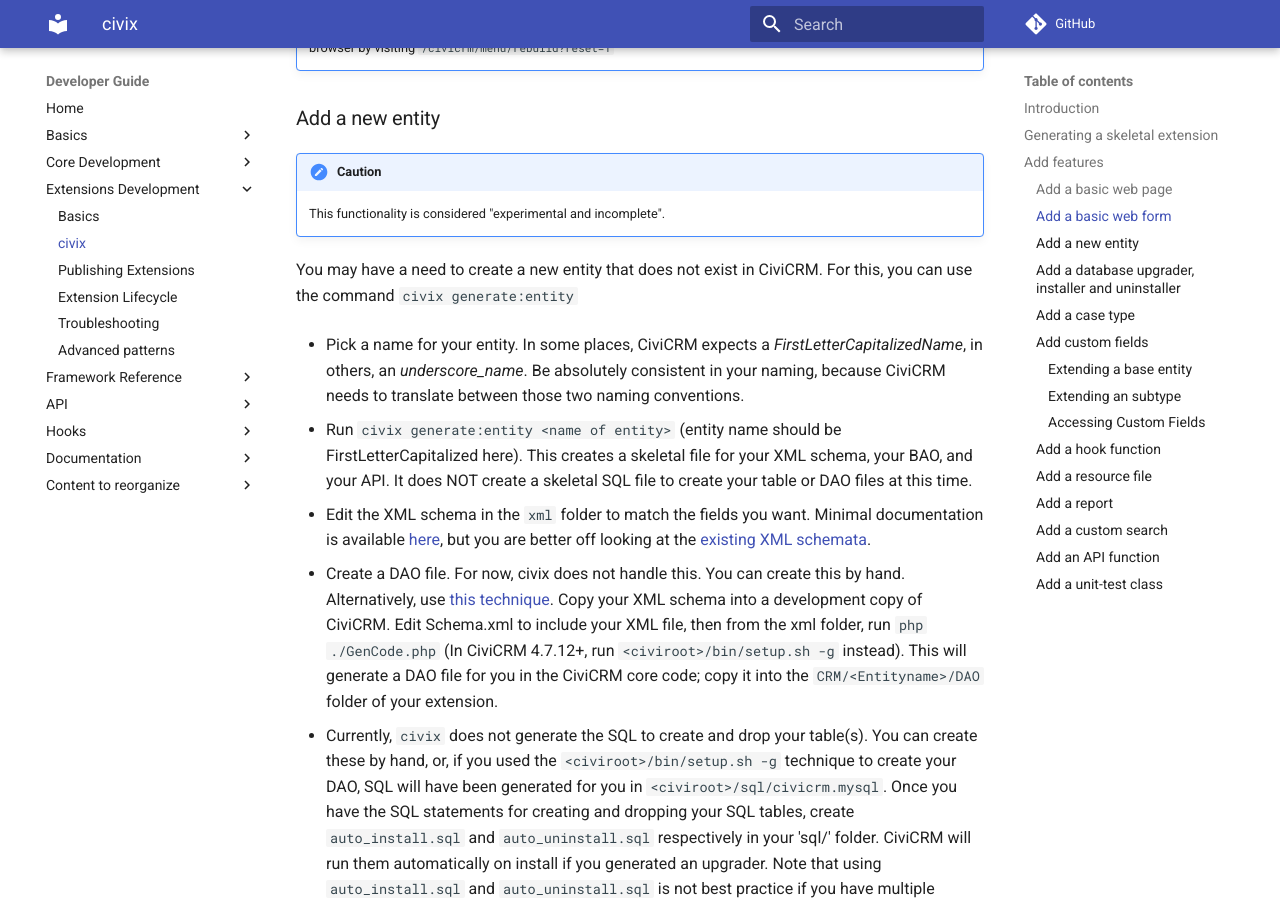
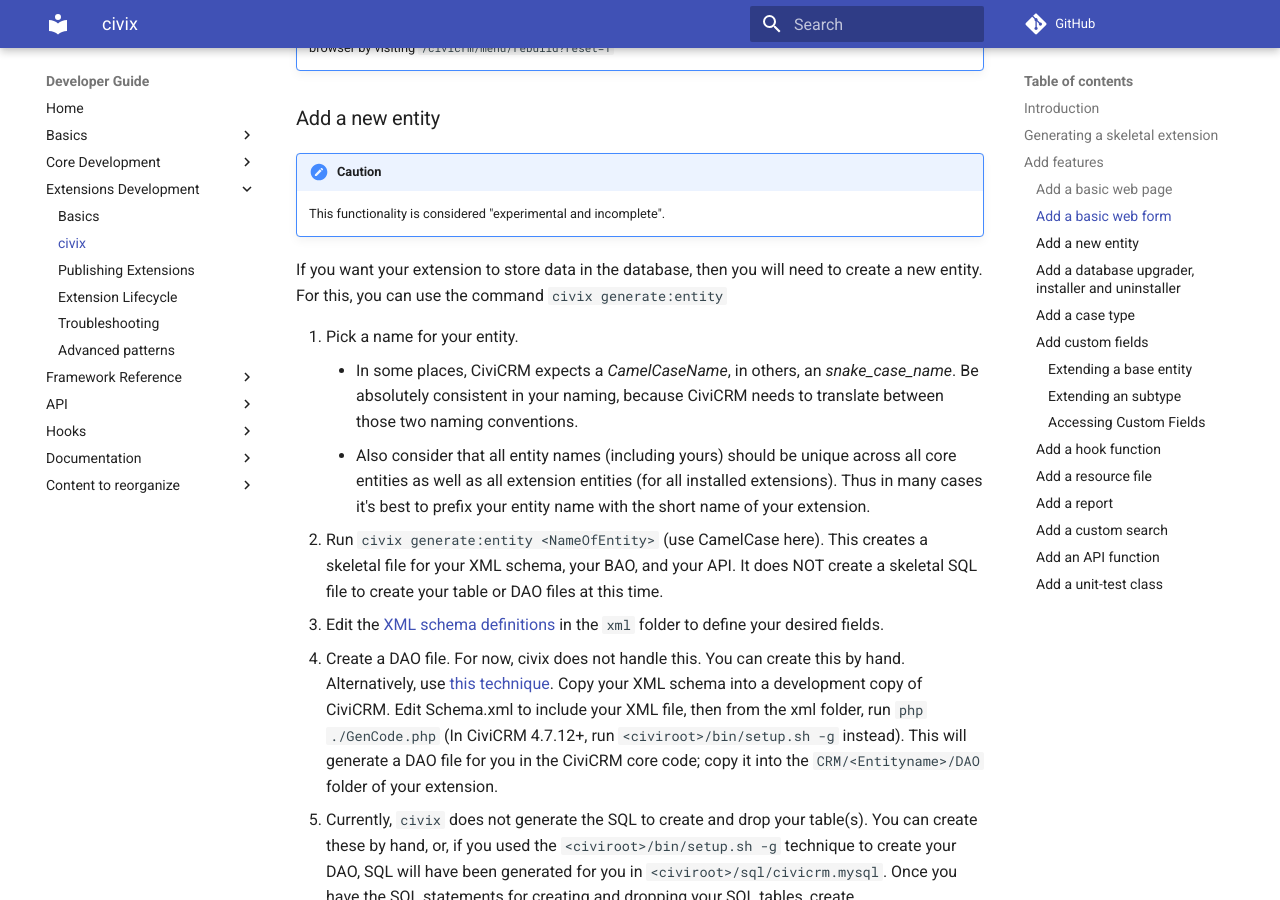
Before and after one commit to civicrm/civicrm-dev-docs, an MkDocs documentation site: the page built from docs/extensions/civix.md, in a window 1280 px wide and 900 px high, scrolled down 3370 px. Built offline with MkDocs 1.6.1 and Material for MkDocs 9.7.7, drawn with Linux system fonts in a browser that asks for light colours; comment, search, counter and statistics services are not loaded; old or Windows-style settings are respelled for this version of MkDocs.

Commit message:
Improve civix generate:entity steps

```diff
--- a/docs/extensions/civix.md
+++ b/docs/extensions/civix.md
@@ -178,48 +178,18 @@
 !!! caution
     This functionality is considered "experimental and incomplete".
 
-You may have a need to create a new entity that does not exist in
-CiviCRM. For this, you can use the command `civix generate:entity`
+If you want your extension to store data in the database, then you will need
+to create a new entity. For this, you can use the command `civix generate:entity`
 
--   Pick a name for your entity. In some places, CiviCRM expects a
-    *FirstLetterCapitalizedName*, in others, an *underscore_name*. Be
-    absolutely consistent in your naming, because CiviCRM needs to
-    translate between those two naming conventions.
-
--   Run `civix generate:entity <name of entity>` (entity name should be
-    FirstLetterCapitalized here). This creates a skeletal file for your
-    XML schema, your BAO, and your API. It does NOT create a skeletal
-    SQL file to create your table or DAO files at this time.
--   Edit the XML schema in the `xml` folder to match the fields you
-    want. Minimal documentation is available
-    [here](https://wiki.civicrm.org/confluence/display/CRMDOC/Database+Reference),
-    but you are better off looking at the [existing XML
-    schemata](https://github.com/civicrm/civicrm-core/tree/master/xml/schema).
--   Create a DAO file. For now, civix does not handle this. You can
-    create this by hand. Alternatively, use [this
-    technique](http://civicrm.stackexchange.com/a/3536/12). Copy your
-    XML schema into a development copy of CiviCRM. Edit Schema.xml to
-    include your XML file, then from the xml folder, run
-    `php ./GenCode.php` (In CiviCRM 4.7.12+, run
-    `<civiroot>/bin/setup.sh -g` instead). This will generate a DAO file
-    for you in the CiviCRM core code; copy it into the
-    `CRM/<Entityname>/DAO` folder of your extension.
--   Currently, `civix` does not generate the SQL to create and
-    drop your table(s). You can create these by hand, or, if
-    you used the `<civiroot>/bin/setup.sh -g` technique to create your
-    DAO, SQL will have been generated for you in
-    `<civiroot>/sql/civicrm.mysql`. Once you have the SQL statements for
-    creating and dropping your SQL tables, create
-    `auto_install.sql` and `auto_uninstall.sql`
-    respectively in your 'sql/' folder. CiviCRM will run them
-    automatically on install if you generated an upgrader. Note that
-    using `auto_install.sql` and `auto_uninstall.sql`
-    is not best practice if you have multiple statements in each file,
-    since you cannot error check each statement separately.
-    <!-- fixme update and clarify -->
--   Run `civix generate:upgrader` from within your extension.
--   Define your entity using
-    [hook_civicrm_entityTypes](https://wiki.civicrm.org/confluence/display/CRMDOC/hook_civicrm_entityTypes).
+1. Pick a name for your entity.
+    * In some places, CiviCRM expects a *CamelCaseName*, in others, an *snake_case_name*. Be absolutely consistent in your naming, because CiviCRM needs to translate between those two naming conventions.
+    * Also consider that all entity names (including yours) should be unique across all core entities as well as all extension entities (for all installed extensions). Thus in many cases it's best to prefix your entity name with the short name of your extension.
+1. Run `civix generate:entity <NameOfEntity>` (use CamelCase here). This creates a skeletal file for your XML schema, your BAO, and your API. It does NOT create a skeletal SQL file to create your table or DAO files at this time.
+1. Edit the [XML schema definitions](/framework/schema-definition) in the `xml` folder to define your desired fields.
+1. Create a DAO file. For now, civix does not handle this. You can create this by hand. Alternatively, use [this technique](http://civicrm.stackexchange.com/a/3536/12). Copy your XML schema into a development copy of CiviCRM. Edit Schema.xml to include your XML file, then from the xml folder, run `php ./GenCode.php` (In CiviCRM 4.7.12+, run `<civiroot>/bin/setup.sh -g` instead). This will generate a DAO file for you in the CiviCRM core code; copy it into the `CRM/<Entityname>/DAO` folder of your extension.
+1. Currently, `civix` does not generate the SQL to create and drop your table(s). You can create these by hand, or, if you used the `<civiroot>/bin/setup.sh -g` technique to create your DAO, SQL will have been generated for you in `<civiroot>/sql/civicrm.mysql`. Once you have the SQL statements for creating and dropping your SQL tables, create `auto_install.sql` and `auto_uninstall.sql` respectively in your 'sql/' folder. CiviCRM will run them automatically on install if you generated an upgrader. Note that using `auto_install.sql` and `auto_uninstall.sql` is not best practice if you have multiple statements in each file, since you cannot error check each statement separately. <!-- fixme update and clarify -->
+1. Run `civix generate:upgrader` from within your extension.
+1. Define your entity using [hook_civicrm_entityTypes](https://wiki.civicrm.org/confluence/display/CRMDOC/hook_civicrm_entityTypes).
 
 ### Add a database upgrader, installer and uninstaller
 
```
